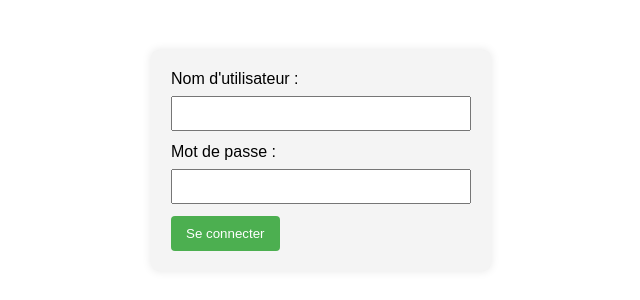
After one commit to EmilieViot/-bre01-php-j5-, a PHP site: page /login.html in a window 1280 px wide. The commit adds this page. Shown: the top 300 px of the page, without its empty margins (319-959 px from the left). Run offline with PHP 8.4, Linux system fonts and the light colour scheme.

Commit message:
adding all exercise

```diff
--- a/logic/create-user.php
+++ b/logic/create-user.php
@@ -12,4 +12,7 @@ $parameters = [
 
 $query-> execute($parameters);
 
+header('Location: https://emilieviot.sites.3wa.io/php/-bre01-php-j5-/index.php');
+exit;
+
 ?>
--- /dev/null
+++ b/login.html
@@ -0,0 +1,22 @@
+<!DOCTYPE html>
+<html lang="en">
+<head>
+    <meta charset="UTF-8">
+    <meta name="viewport" content="width=device-width, initial-scale=1.0">
+    <link rel="stylesheet" href="styleSession.css">
+    <title>Connexion</title>
+</head>
+<body>
+
+    <form action="process_login.php" method="post" class="login-form">
+        <label for="username">Nom d'utilisateur :</label>
+        <input type="text" id="username" name="username" required>
+
+        <label for="password">Mot de passe :</label>
+        <input type="password" id="password" name="password" required>
+
+        <button type="submit">Se connecter</button>
+    </form>
+
+</body>
+</html>
--- /dev/null
+++ b/styleSession.css
@@ -0,0 +1,45 @@
+body {
+    font-family: Arial, sans-serif;
+    margin: 0;
+    padding: 0;
+}
+
+.login-form {
+    max-width: 300px;
+    margin: 50px auto;
+    padding: 20px;
+    background-color: #f4f4f4;
+    border-radius: 8px;
+    box-shadow: 0 0 10px rgba(0, 0, 0, 0.1);
+}
+
+label {
+    display: block;
+    margin-bottom: 8px;
+}
+
+input {
+    width: 100%;
+    padding: 8px;
+    margin-bottom: 12px;
+    box-sizing: border-box;
+}
+
+button {
+    background-color: #4caf50;
+    color: white;
+    padding: 10px 15px;
+    border: none;
+    border-radius: 4px;
+    cursor: pointer;
+}
+
+button:hover {
+    background-color: #45a049;
+}
+
+.welcome-title {
+    text-align: center;
+    margin: 100px 0;
+    color: #333;
+}
--- a/templates/list-users.phtml
+++ b/templates/list-users.phtml
@@ -51,9 +51,9 @@ $users = $query->fetchAll(PDO::FETCH_ASSOC);
                     <?= $user["last_name"] ?>
                 </td>
                 <td>
-                    <a href="index.php?route=show-user&id="<?= $user["id"]?> class="btn btn-primary"><scan class="bi-eye-fill"></scan></a>
-                    <a href="index.php?route=edit-user&id="<?= $user["id"]?> class="btn btn-success"><scan class="bi-pencil-fill"></scan></a>
-                    <a href="logic/delete-user.php?id="<?= $user["id"]?> class="btn btn-danger"><scan class="bi-trash-fill"></scan></a>
+                    <a href="index.php?route=show-user&id=<?= $user["id"]?>" class="btn btn-primary"><scan class="bi-eye-fill"></scan></a>
+                    <a href="index.php?route=edit-user&id=<?= $user["id"]?>" class="btn btn-success"><scan class="bi-pencil-fill"></scan></a>
+                    <a href="logic/delete-user.php?id=<?= $user["id"]?>" class="btn btn-danger"><scan class="bi-trash-fill"></scan></a>
                 </td>
             </tr>
             <?php }; ?>
```
Also changed, not shown: hash_password.php (added, +20 -0 lines), logic/delete-user.php (+19 -4 lines), logic/edit-user.php (+14 -0 lines), templates/edit-user.phtml (+14 -16 lines), templates/show-user.phtml (+29 -2 lines), welcome.html (added, +14 -0 lines), index.php (line endings or trailing spaces), 1 other file.
